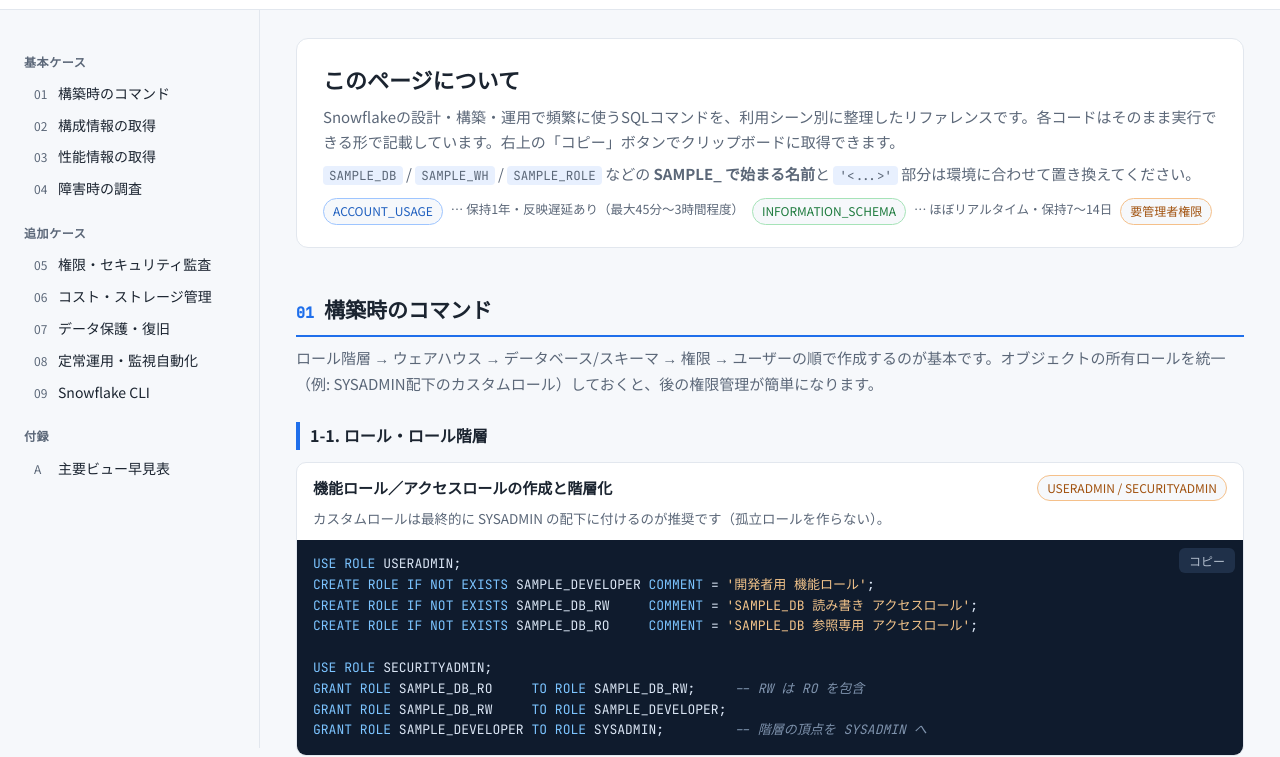
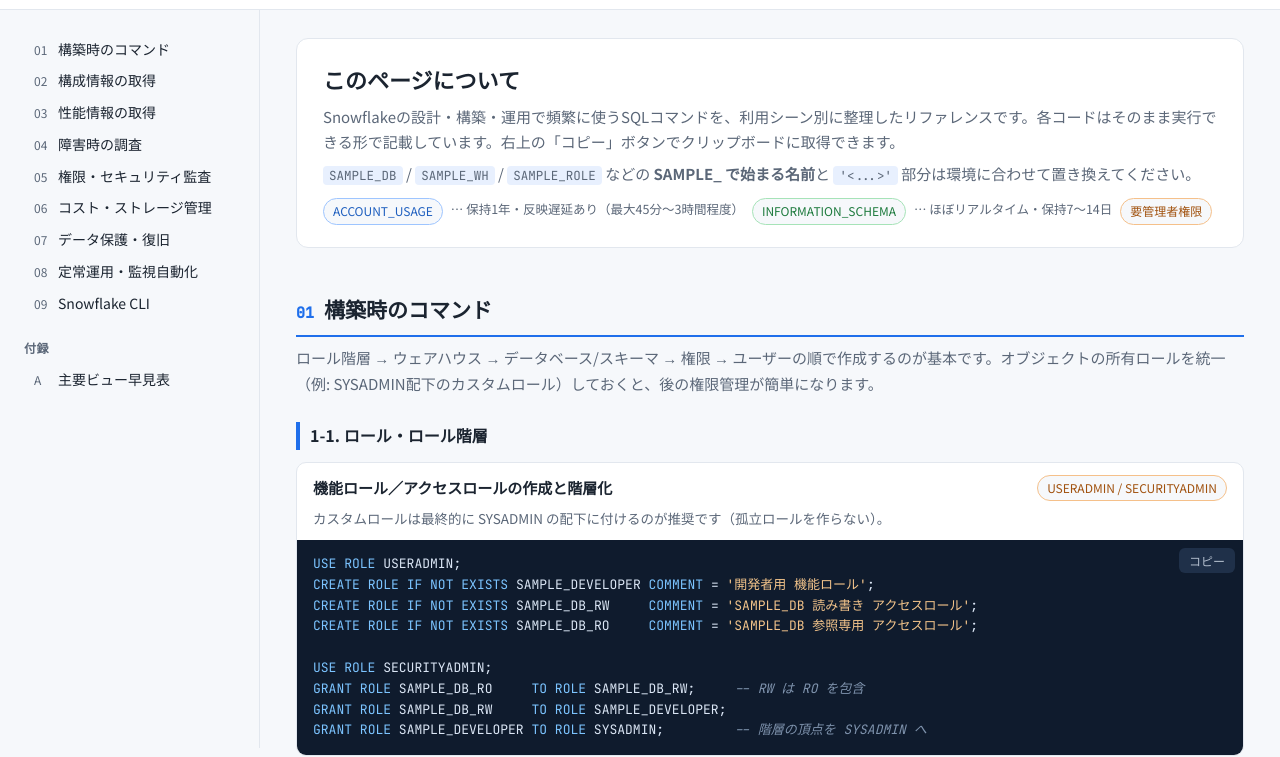
Before and after one commit to customstlw-gif/tech, a plain HTML site: page snowflake/index.html in a window 1280 px wide. Shown: the part 61-818 px from the top of the page. Drawn offline with Linux system fonts and the light colour scheme.

Commit message:
Remove basic/additional case group labels from TOC

```diff
--- a/snowflake/index.html
+++ b/snowflake/index.html
@@ -83,12 +83,10 @@ footer{color:var(--muted);font-size:12.5px;border-top:1px solid var(--line);marg
 
 <div class="layout">
 <nav class="toc" aria-label="目次">
-  <div class="grp">基本ケース</div>
   <a href="#build"><span class="n">01</span>構築時のコマンド</a>
   <a href="#config"><span class="n">02</span>構成情報の取得</a>
   <a href="#perf"><span class="n">03</span>性能情報の取得</a>
   <a href="#incident"><span class="n">04</span>障害時の調査</a>
-  <div class="grp">追加ケース</div>
   <a href="#security"><span class="n">05</span>権限・セキュリティ監査</a>
   <a href="#cost"><span class="n">06</span>コスト・ストレージ管理</a>
   <a href="#recovery"><span class="n">07</span>データ保護・復旧</a>
```
